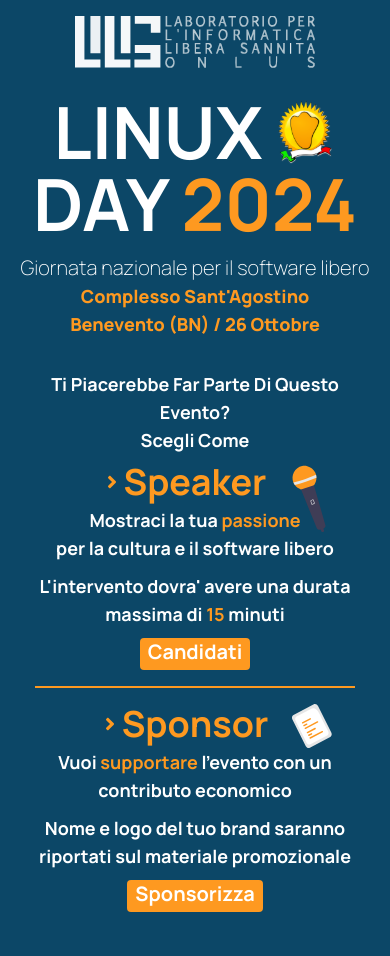
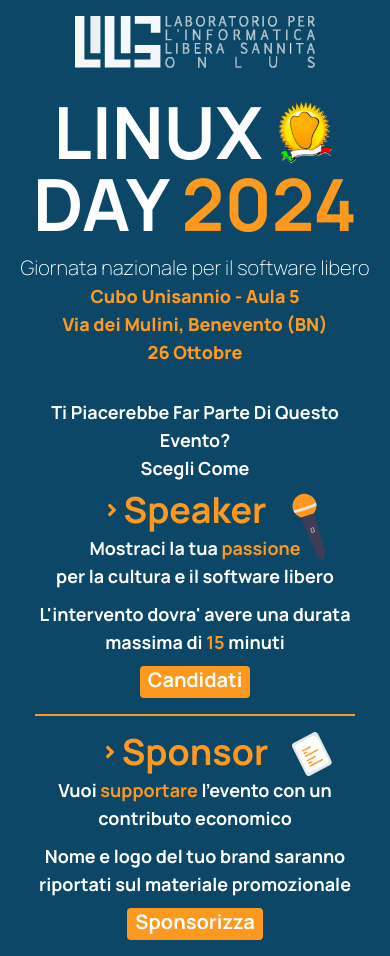
Before and after one commit to lilisonlus/cfp-vercel-form, a Next.js app: page / in a window 390 px wide. Before the commit the page ends 928 px from the top, so only its background shows below. Built offline with nearby package versions, Linux system fonts and the light colour scheme.

Commit message:
fix: location address

```diff
--- a/src/components/home/Hero.tsx
+++ b/src/components/home/Hero.tsx
@@ -27,7 +27,10 @@
         {eventData.address}
       </p>
       <p className="text-lg font-extrabold text-accent md:hidden">
-        {eventData.city} / {eventData.date}
+        {eventData.city}
+      </p>
+      <p className="text-lg font-extrabold text-accent md:hidden">
+        {eventData.date}
       </p>
     </div>
   );
--- a/src/constant/config.ts
+++ b/src/constant/config.ts
@@ -5,7 +5,7 @@
 };
 
 export const eventData = {
-  address: "Complesso Sant'Agostino",
-  city: "Benevento (BN)",
+  address: "Cubo Unisannio - Aula 5",
+  city: "Via dei Mulini, Benevento (BN)",
   date: "26 Ottobre",
 };
```
